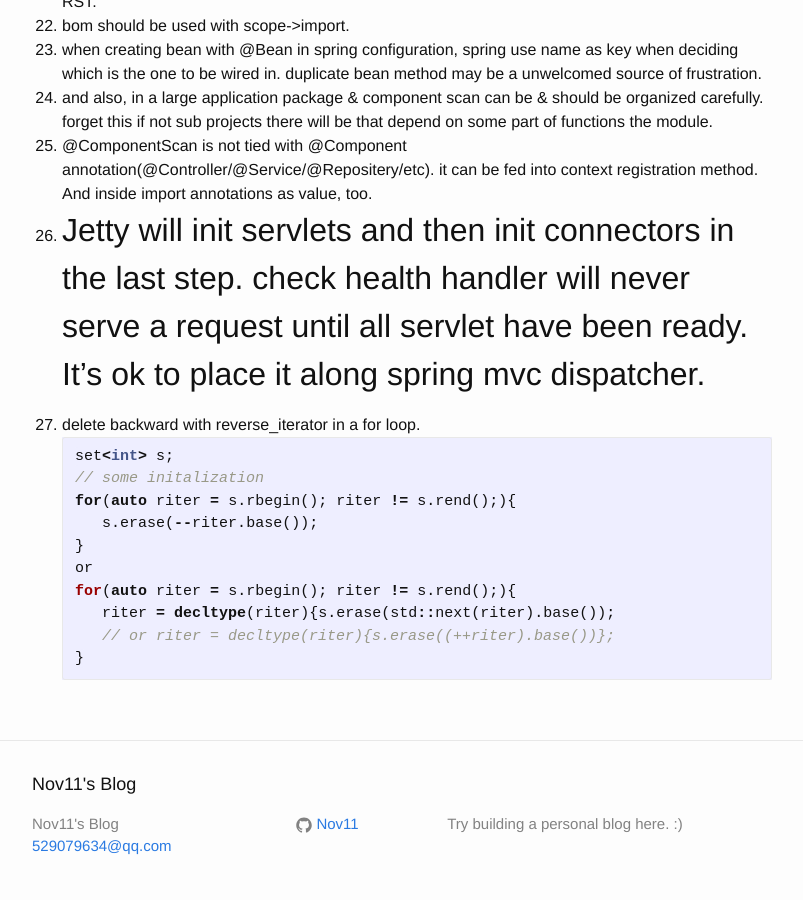
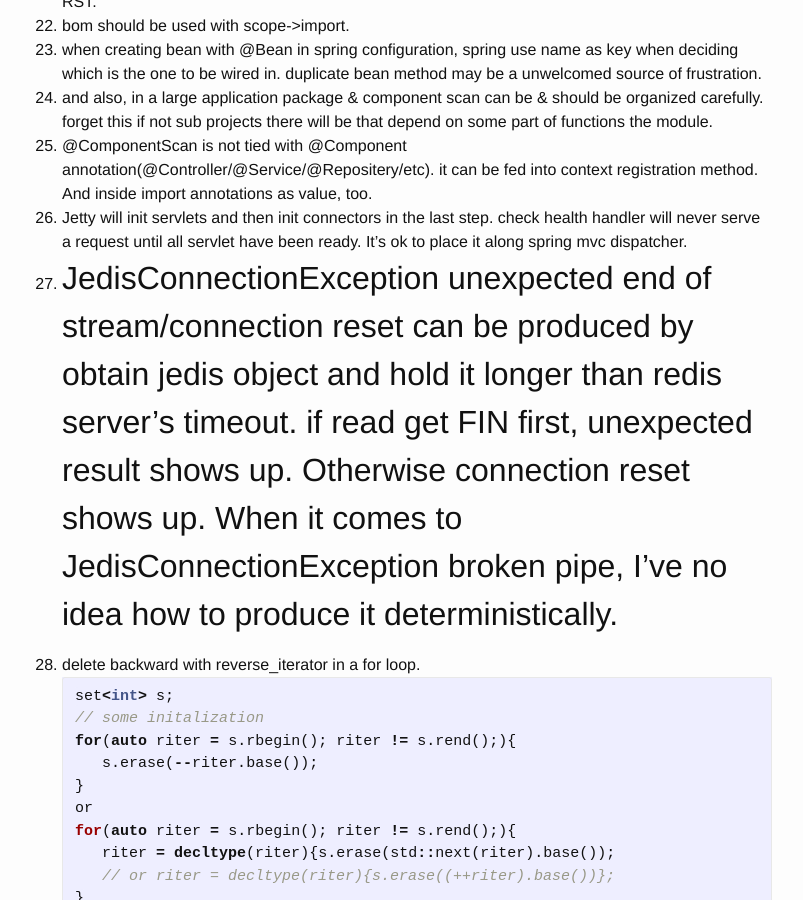
Before and after one commit to Nov11/Nov11.github.io, a Jekyll site: the page built from _posts/2018-06-04-notes-of-miscellaneousness.md, in a window 1280 px wide and 900 px high, scrolled down 1502 px. Shown: the whole window, without its empty margins (238-1041 px from the left). Built offline with Jekyll 4.4.1, drawn with Linux system fonts in a browser that asks for light colours.

Commit message:
Update 2018-06-04-notes-of-miscellaneousness.md

````diff
--- a/_posts/2018-06-04-notes-of-miscellaneousness.md
+++ b/_posts/2018-06-04-notes-of-miscellaneousness.md
@@ -48,6 +48,7 @@
 24. and also, in a large application package & component scan can be & should be organized carefully. forget this if not sub projects there will be that depend on some part of functions the module.
 25. @ComponentScan is not tied with @Component annotation(@Controller/@Service/@Repositery/etc). it can be fed into context registration method. And inside import annotations as value, too.
 26. Jetty will init servlets and then init connectors in the last step. check health handler will never serve a request until all servlet have been ready. It's ok to place it along spring mvc dispatcher.
+27. JedisConnectionException unexpected end of stream/connection reset can be produced by obtain jedis object and hold it longer than redis server's timeout. if read get FIN first, unexpected result shows up. Otherwise connection reset shows up. When it comes to JedisConnectionException broken pipe, I've no idea how to produce it deterministically.
 ---------------------------------------
 1. delete backward with reverse_iterator in a for loop.
    ```c++
````
